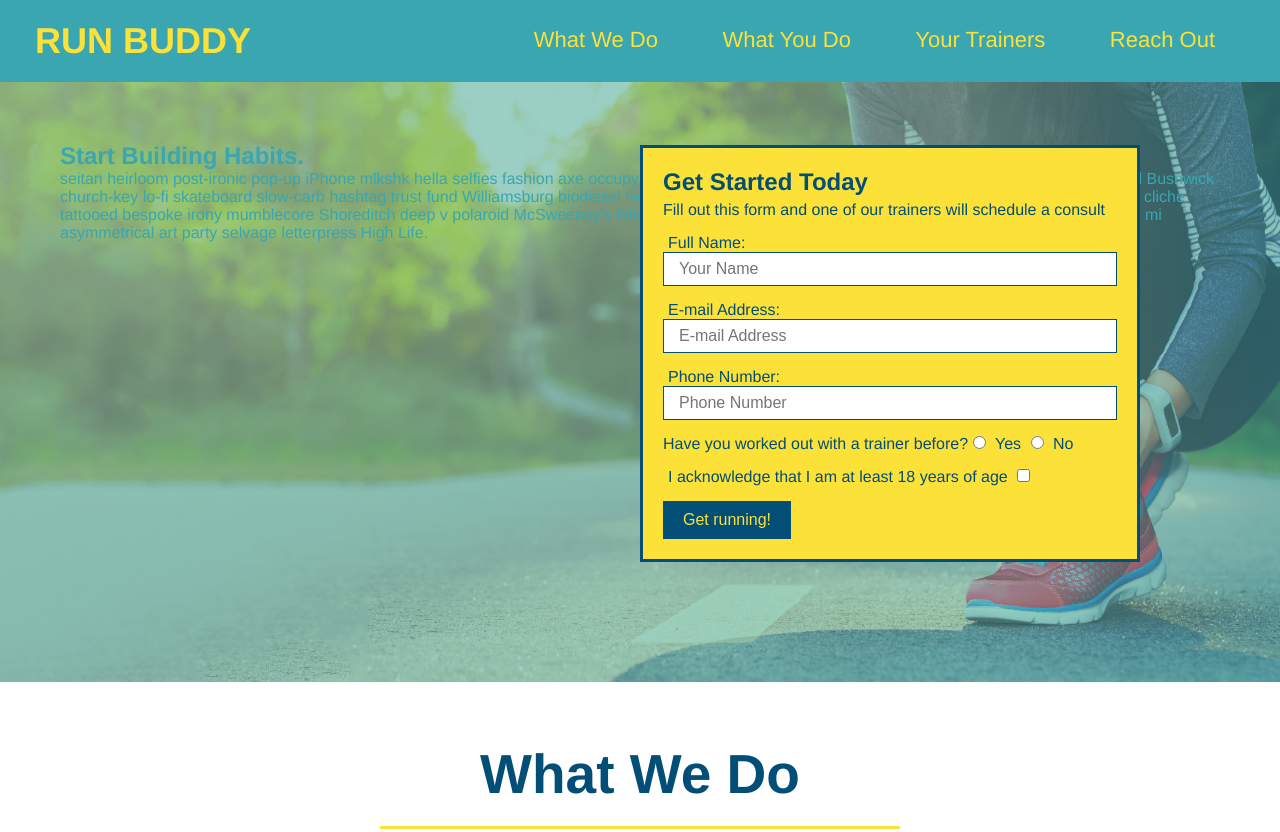
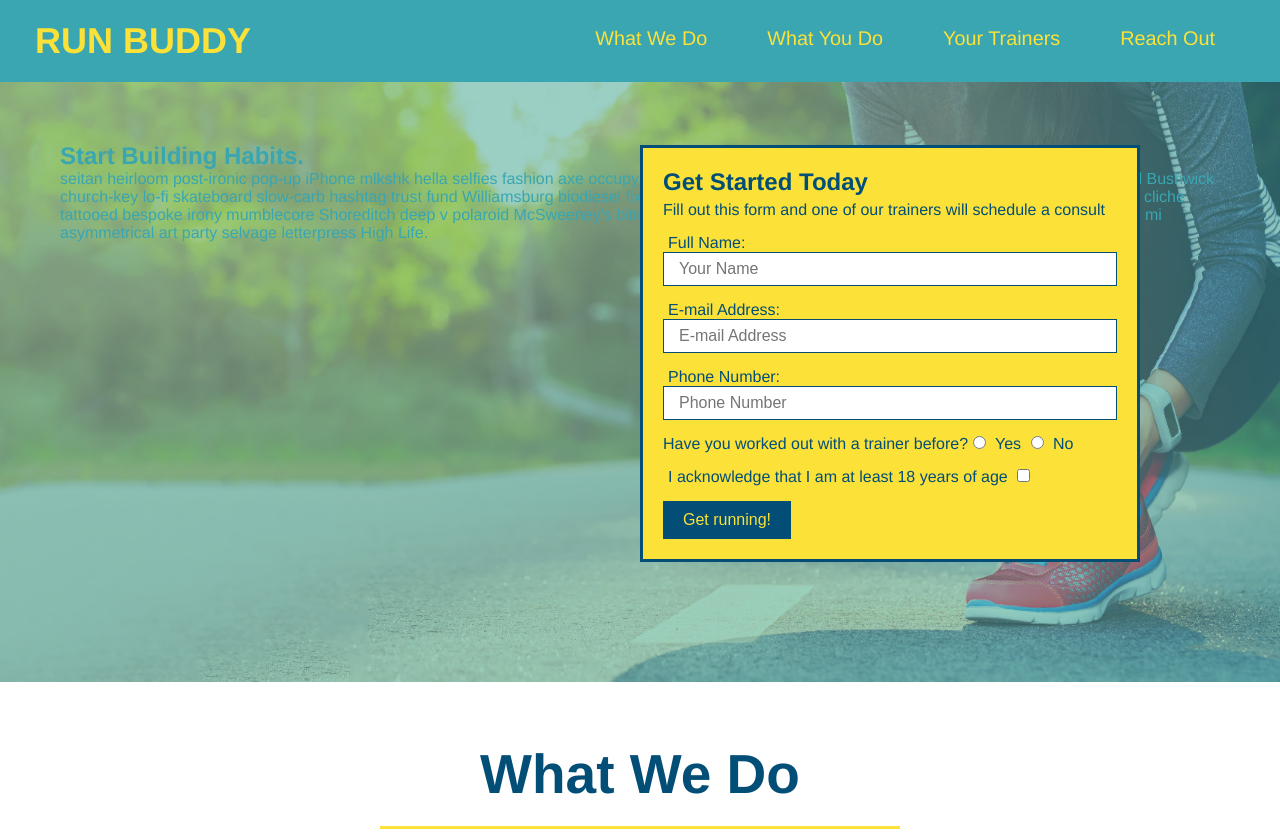
Before and after one commit to RussTracy/Run-Buddy-2, a plain HTML site: page index.html in a window 1280 px wide. Shown: the top 832 px of the page. Drawn offline with Linux system fonts and the light colour scheme.

Commit message:
Added Relative Text Size to Header

```diff
--- a/assets/css/style.css
+++ b/assets/css/style.css
@@ -41,14 +41,17 @@ header a {
 header nav{
      margin: 7px 0;
 }
-header nav ul li {
-     display: inline;
-     white-space: nowrap;
+header nav ul {
+     display: flex;
+     flex-wrap: wrap;
+     justify-content: space-between;
+     align-items: center;
+     list-style-type: none;
 }
 header nav ul li a{
      margin: 0 30px;
      font-weight: lighter;
-     font-size: 22px;
+     font-size: 1.55vw;
 }
 /* End Header Styles */
 
```
